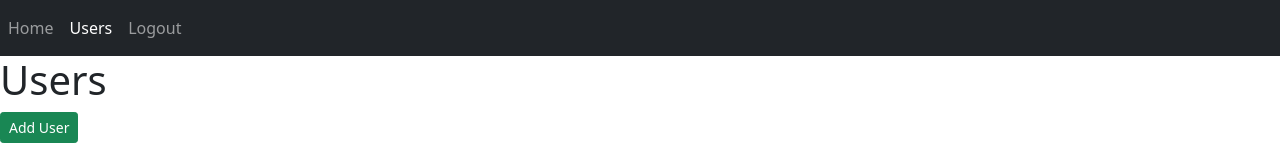
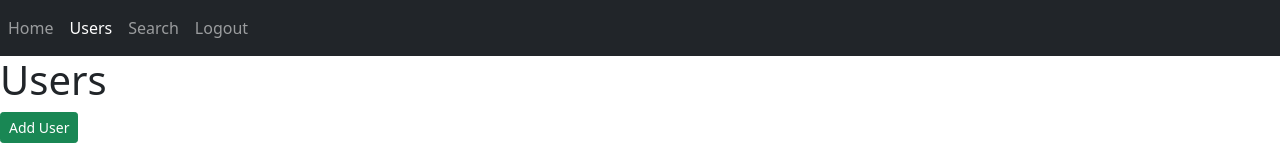
Before and after one commit to raghuram46/angular1, an Angular app: page /users in a window 1280 px wide. Shown: the top 160 px of the page. Built offline with nearby package versions, Linux system fonts and the light colour scheme; no server answers.

Commit message:
commit-headers

```diff
--- a/src/app/components/headers/headers.component.html
+++ b/src/app/components/headers/headers.component.html
@@ -2,6 +2,7 @@
     <div class="navbar-nav">
         <a class="nav-item nav-link" routerLink="/" routerLinkActive="active" [routerLinkActiveOptions]="{exact: true}">Home</a>
         <a class="nav-item nav-link" routerLink="/users" routerLinkActive="active">Users</a>
+        <a class="nav-item nav-link">Search</a>
         <a class="nav-item nav-link mx-auto">Logout</a>
     </div>
 </nav>
```
